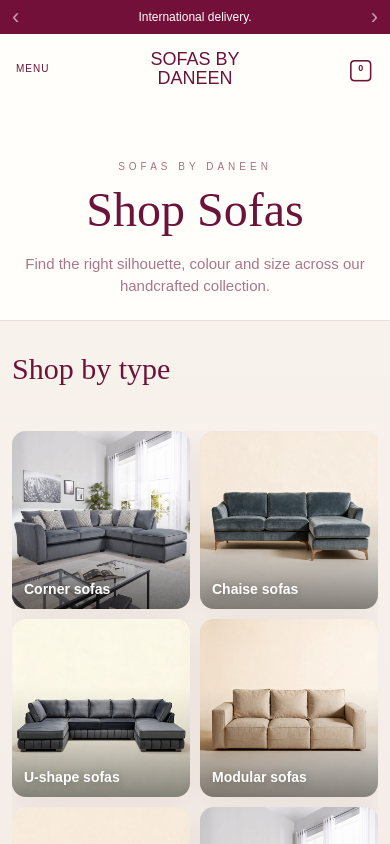
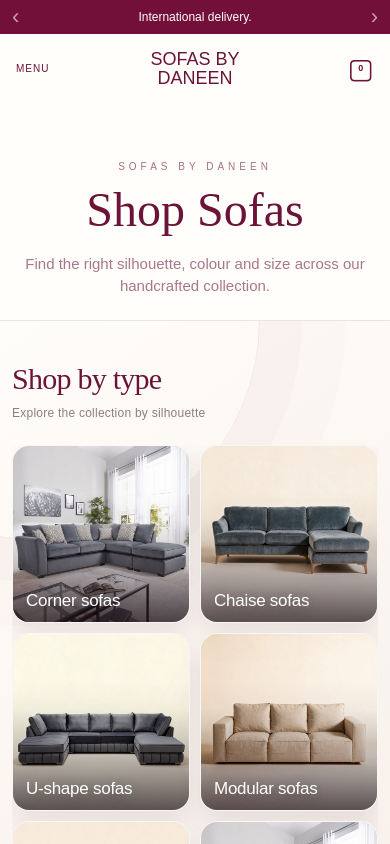
Before and after one commit to ahmedFayyazG/sofasbydaneen, a Next.js app: page /shop in a window 390 px wide. Shown: the top 844 px of the page. Built offline with nearby package versions, Linux system fonts and the light colour scheme; a web font is replaced by a local one.

Commit message:
Redesign Shop by type section with premium editorial cards

```diff
--- a/app/shop/type-cards.css
+++ b/app/shop/type-cards.css
@@ -1,140 +1,285 @@
 .shop-filter-section[aria-labelledby="shop-by-type-title"]{
-  max-width: none;
-  margin: 0 0 70px;
-  padding: 44px max(32px, calc((100vw - 1736px) / 2)) 54px;
-  background: linear-gradient(180deg, #f8f2ed 0%, #f4ebe5 100%);
-  border-top: 1px solid rgba(107,20,56,.06);
-  border-bottom: 1px solid rgba(107,20,56,.09);
+  position:relative;
+  max-width:none;
+  margin:0 0 86px;
+  padding:70px max(32px,calc((100vw - 1736px)/2)) 78px;
+  overflow:hidden;
+  background:
+    radial-gradient(circle at 8% 12%,rgba(107,20,56,.075),transparent 28%),
+    radial-gradient(circle at 92% 84%,rgba(180,137,104,.12),transparent 30%),
+    linear-gradient(135deg,#fffdf9 0%,#f8f2ed 48%,#f2e8e1 100%);
+  border-top:1px solid rgba(107,20,56,.055);
+  border-bottom:1px solid rgba(107,20,56,.08);
+  isolation:isolate;
+}
+
+.shop-filter-section[aria-labelledby="shop-by-type-title"]::before{
+  content:"";
+  position:absolute;
+  width:440px;
+  height:440px;
+  left:-180px;
+  top:-220px;
+  border-radius:50%;
+  border:1px solid rgba(107,20,56,.08);
+  box-shadow:0 0 0 42px rgba(107,20,56,.018),0 0 0 86px rgba(107,20,56,.012);
+  pointer-events:none;
+  z-index:-1;
+}
+
+.shop-filter-section[aria-labelledby="shop-by-type-title"]::after{
+  content:"";
+  position:absolute;
+  right:-110px;
+  bottom:-155px;
+  width:340px;
+  height:340px;
+  border-radius:50%;
+  background:rgba(255,255,255,.32);
+  filter:blur(2px);
+  pointer-events:none;
+  z-index:-1;
 }
 
 .shop-filter-section[aria-labelledby="shop-by-type-title"] .shop-filter-heading{
-  max-width: 1800px;
-  margin: 0 auto 26px;
-  padding: 0;
+  max-width:1800px;
+  margin:0 auto 38px;
+  padding:0;
+  display:flex;
+  align-items:flex-end;
+  justify-content:space-between;
+  gap:20px;
+}
+
+.shop-filter-section[aria-labelledby="shop-by-type-title"] .shop-filter-heading h2{
+  margin:0;
+  font-family:Melodrama,Georgia,serif;
+  font-size:clamp(38px,3.3vw,58px);
+  line-height:.98;
+  font-weight:500;
+  letter-spacing:-.025em;
+  color:var(--burgundy);
+}
+
+.shop-filter-section[aria-labelledby="shop-by-type-title"] .shop-filter-heading h2::after{
+  content:"Explore the collection by silhouette";
+  display:block;
+  margin-top:14px;
+  font-family:Graphik,Arial,sans-serif;
+  font-size:13px;
+  line-height:1.35;
+  font-weight:400;
+  letter-spacing:.02em;
+  color:rgba(73,48,59,.62);
+}
+
+.shop-filter-section[aria-labelledby="shop-by-type-title"] .shop-clear{
+  border:0;
+  border-bottom:1px solid currentColor;
+  background:transparent;
+  padding:4px 0;
+  font-size:13px;
+  color:var(--burgundy);
+  cursor:pointer;
 }
 
 .shop-filter-section[aria-labelledby="shop-by-type-title"] .shop-type-grid{
-  display: grid;
-  grid-template-columns: repeat(5, minmax(0, 1fr));
-  gap: 22px;
-  max-width: 1800px;
-  margin: 0 auto;
+  display:grid;
+  grid-template-columns:repeat(6,minmax(0,1fr));
+  gap:18px;
+  max-width:1800px;
+  margin:0 auto;
 }
 
 .shop-filter-section[aria-labelledby="shop-by-type-title"] .shop-type-tile{
-  position: relative;
-  aspect-ratio: 1 / 1;
-  width: 100%;
-  min-width: 0;
-  overflow: hidden;
-  border: 0;
-  border-radius: 18px;
-  padding: 0;
-  background: #e8e8e8;
-  cursor: pointer;
-  isolation: isolate;
-  text-align: left;
-  box-shadow: 0 8px 28px rgba(74,31,47,.06);
+  position:relative;
+  aspect-ratio:1/.92;
+  width:100%;
+  min-width:0;
+  overflow:hidden;
+  border:1px solid rgba(255,255,255,.72);
+  border-radius:26px;
+  padding:0;
+  background:#e8e4df;
+  cursor:pointer;
+  isolation:isolate;
+  text-align:left;
+  box-shadow:0 20px 45px rgba(65,35,47,.10),0 2px 8px rgba(65,35,47,.05);
+  transform:translateY(0);
+  transition:transform .32s cubic-bezier(.2,.7,.2,1),box-shadow .32s ease,border-color .32s ease;
 }
 
 .shop-filter-section[aria-labelledby="shop-by-type-title"] .shop-type-tile::after{
-  content: "";
-  position: absolute;
-  inset: 0;
-  z-index: 1;
-  background: linear-gradient(to top, rgba(0,0,0,.48) 0%, rgba(0,0,0,.12) 34%, rgba(0,0,0,0) 62%);
-  pointer-events: none;
+  content:"";
+  position:absolute;
+  inset:0;
+  z-index:1;
+  background:linear-gradient(to top,rgba(30,17,23,.72) 0%,rgba(30,17,23,.26) 31%,rgba(30,17,23,.035) 58%,transparent 74%);
+  pointer-events:none;
+  transition:opacity .32s ease;
+}
+
+.shop-filter-section[aria-labelledby="shop-by-type-title"] .shop-type-tile::before{
+  content:"";
+  position:absolute;
+  inset:10px;
+  z-index:2;
+  border:1px solid rgba(255,255,255,.22);
+  border-radius:19px;
+  pointer-events:none;
+  opacity:0;
+  transform:scale(.985);
+  transition:opacity .3s ease,transform .3s ease;
 }
 
 .shop-filter-section[aria-labelledby="shop-by-type-title"] .shop-type-tile img{
-  position: absolute;
-  inset: 0;
-  width: 100%;
-  height: 100%;
-  object-fit: cover;
-  object-position: center;
-  display: block;
-  transition: transform .35s ease, filter .35s ease;
+  position:absolute;
+  inset:0;
+  width:100%;
+  height:100%;
+  object-fit:cover;
+  object-position:center;
+  display:block;
+  transform:scale(1.001);
+  transition:transform .6s cubic-bezier(.2,.7,.2,1),filter .4s ease;
 }
 
 .shop-filter-section[aria-labelledby="shop-by-type-title"] .shop-type-tile > span{
-  position: absolute;
-  left: 22px;
-  right: 22px;
-  bottom: 20px;
-  z-index: 2;
-  color: #fff;
-  font-family: Graphik, Arial, sans-serif;
-  font-size: 18px;
-  line-height: 1.15;
-  font-weight: 700;
-  text-shadow: 0 1px 8px rgba(0,0,0,.28);
+  position:absolute;
+  left:22px;
+  right:22px;
+  bottom:20px;
+  z-index:3;
+  color:#fff;
+  font-family:Melodrama,Georgia,serif;
+  font-size:clamp(19px,1.3vw,26px);
+  line-height:1.05;
+  font-weight:500;
+  letter-spacing:-.015em;
+  text-shadow:0 2px 16px rgba(0,0,0,.3);
+  transform:translateY(0);
+  transition:transform .32s ease;
+}
+
+.shop-filter-section[aria-labelledby="shop-by-type-title"] .shop-type-tile:hover{
+  transform:translateY(-7px);
+  border-color:rgba(255,255,255,.95);
+  box-shadow:0 28px 58px rgba(65,35,47,.15),0 7px 16px rgba(65,35,47,.07);
+}
+
+.shop-filter-section[aria-labelledby="shop-by-type-title"] .shop-type-tile:hover::before{
+  opacity:1;
+  transform:scale(1);
 }
 
 .shop-filter-section[aria-labelledby="shop-by-type-title"] .shop-type-tile:hover img{
-  transform: scale(1.035);
+  transform:scale(1.055);
+  filter:saturate(1.03) contrast(1.02);
+}
+
+.shop-filter-section[aria-labelledby="shop-by-type-title"] .shop-type-tile:hover > span{
+  transform:translateY(-3px);
 }
 
 .shop-filter-section[aria-labelledby="shop-by-type-title"] .shop-type-tile.active{
-  outline: 3px solid var(--burgundy);
-  outline-offset: 3px;
+  outline:0;
+  border-color:rgba(107,20,56,.58);
+  box-shadow:0 0 0 3px rgba(107,20,56,.13),0 24px 50px rgba(65,35,47,.14);
 }
 
 .shop-filter-section[aria-labelledby="shop-by-type-title"] .shop-type-tile.active::before{
-  content: "✓";
-  position: absolute;
-  top: 14px;
-  right: 14px;
-  z-index: 3;
-  width: 30px;
-  height: 30px;
-  border-radius: 50%;
-  display: grid;
-  place-items: center;
-  background: rgba(255,255,255,.94);
-  color: var(--burgundy);
-  font-size: 15px;
-  font-weight: 800;
+  content:"✓";
+  inset:auto 16px auto auto;
+  top:16px;
+  width:34px;
+  height:34px;
+  border:1px solid rgba(255,255,255,.72);
+  border-radius:50%;
+  display:grid;
+  place-items:center;
+  background:rgba(255,255,255,.94);
+  color:var(--burgundy);
+  font-family:Graphik,Arial,sans-serif;
+  font-size:14px;
+  font-weight:800;
+  opacity:1;
+  transform:none;
+  box-shadow:0 5px 16px rgba(0,0,0,.12);
 }
 
-@media (max-width: 1200px){
+@media(max-width:1450px){
   .shop-filter-section[aria-labelledby="shop-by-type-title"] .shop-type-grid{
-    grid-template-columns: repeat(4, minmax(0, 1fr));
-    gap: 18px;
+    grid-template-columns:repeat(3,minmax(0,1fr));
+    gap:20px;
+  }
+  .shop-filter-section[aria-labelledby="shop-by-type-title"] .shop-type-tile{
+    aspect-ratio:1.18/1;
   }
 }
 
-@media (max-width: 900px){
+@media(max-width:900px){
   .shop-filter-section[aria-labelledby="shop-by-type-title"]{
-    padding: 38px 18px 46px;
+    padding:52px 18px 58px;
+    margin-bottom:62px;
+  }
+  .shop-filter-section[aria-labelledby="shop-by-type-title"] .shop-filter-heading{
+    margin-bottom:28px;
   }
   .shop-filter-section[aria-labelledby="shop-by-type-title"] .shop-type-grid{
-    grid-template-columns: repeat(2, minmax(0, 1fr));
-    gap: 14px;
+    grid-template-columns:repeat(2,minmax(0,1fr));
+    gap:14px;
+  }
+  .shop-filter-section[aria-labelledby="shop-by-type-title"] .shop-type-tile{
+    aspect-ratio:1/1;
+    border-radius:20px;
+  }
+  .shop-filter-section[aria-labelledby="shop-by-type-title"] .shop-type-tile::before{
+    inset:8px;
+    border-radius:14px;
   }
   .shop-filter-section[aria-labelledby="shop-by-type-title"] .shop-type-tile > span{
-    left: 16px;
-    bottom: 15px;
-    font-size: 16px;
+    left:17px;
+    right:17px;
+    bottom:16px;
+    font-size:21px;
   }
 }
 
-@media (max-width: 560px){
+@media(max-width:560px){
   .shop-filter-section[aria-labelledby="shop-by-type-title"]{
-    padding: 32px 12px 38px;
-    margin-bottom: 46px;
+    padding:42px 12px 46px;
+    margin-bottom:48px;
+    background:linear-gradient(145deg,#fffdfa 0%,#f6eee8 100%);
+  }
+  .shop-filter-section[aria-labelledby="shop-by-type-title"] .shop-filter-heading{
+    align-items:flex-start;
+    margin-bottom:24px;
+  }
+  .shop-filter-section[aria-labelledby="shop-by-type-title"] .shop-filter-heading h2{
+    font-size:38px;
+  }
+  .shop-filter-section[aria-labelledby="shop-by-type-title"] .shop-filter-heading h2::after{
+    font-size:12px;
+    margin-top:10px;
   }
   .shop-filter-section[aria-labelledby="shop-by-type-title"] .shop-type-grid{
-    grid-template-columns: repeat(2, minmax(0, 1fr));
-    gap: 10px;
+    grid-template-columns:repeat(2,minmax(0,1fr));
+    gap:10px;
   }
   .shop-filter-section[aria-labelledby="shop-by-type-title"] .shop-type-tile{
-    border-radius: 14px;
+    border-radius:17px;
+    box-shadow:0 12px 25px rgba(65,35,47,.10);
+  }
+  .shop-filter-section[aria-labelledby="shop-by-type-title"] .shop-type-tile::before{
+    display:none;
   }
   .shop-filter-section[aria-labelledby="shop-by-type-title"] .shop-type-tile > span{
-    left: 12px;
-    right: 12px;
-    bottom: 12px;
-    font-size: 14px;
+    left:13px;
+    right:11px;
+    bottom:12px;
+    font-size:17px;
+  }
+  .shop-filter-section[aria-labelledby="shop-by-type-title"] .shop-type-tile:hover{
+    transform:none;
   }
 }
```
